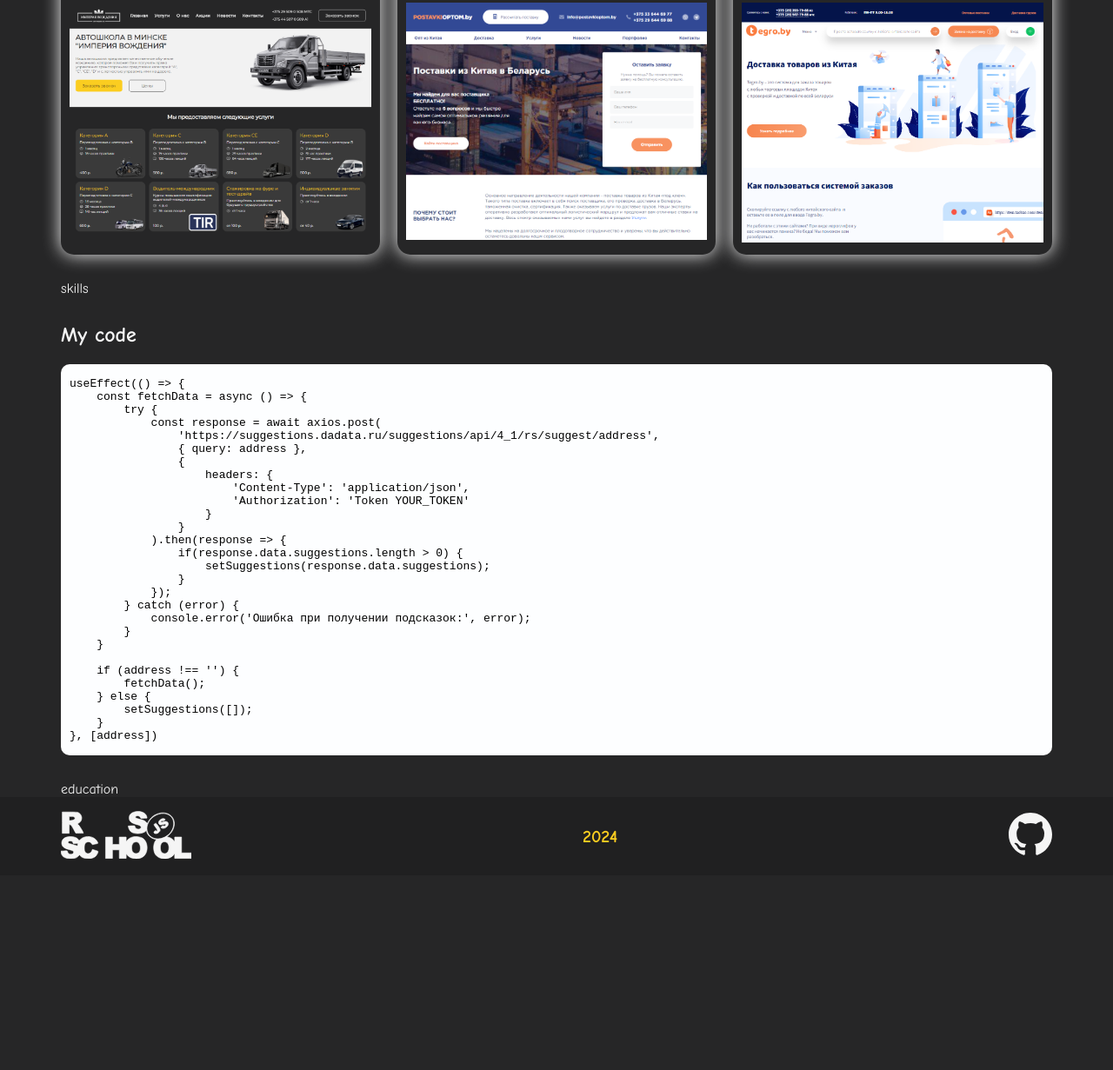
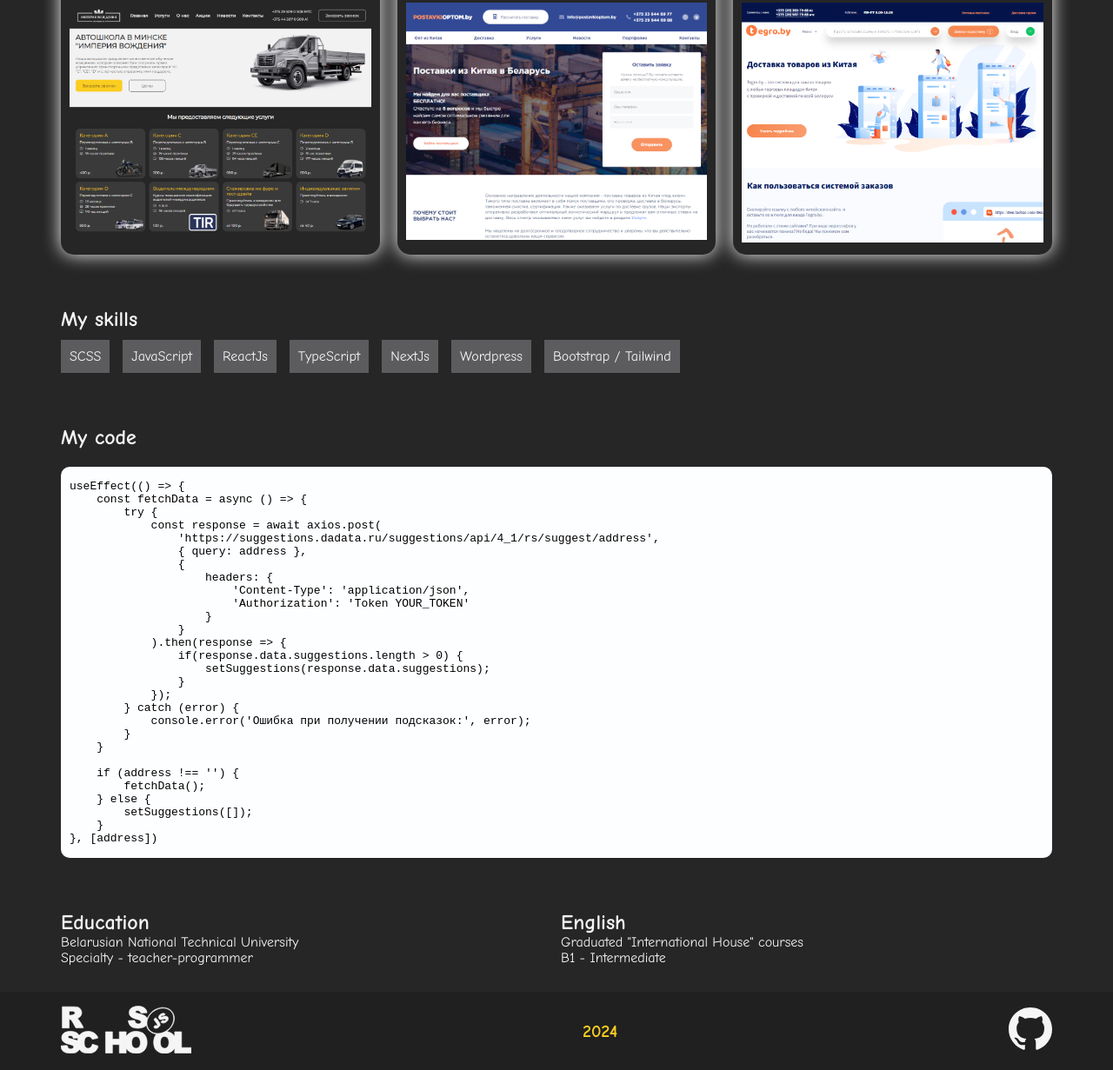
Before and after one commit to lekseyka/rsschool-cv, a plain HTML site: page index.html in a window 1280 px wide. Shown: the part 526-1757 px from the top of the page at 87% size. Before the commit the page ends 1533 px from the top, so only its background shows below. Drawn offline with Linux system fonts and the light colour scheme.

Commit message:
feat: add new cv sections (skills and education)

```diff
--- a/index.html
+++ b/index.html
@@ -2,8 +2,7 @@
 <html lang="en">
 <head>
     <meta charset="UTF-8">
-    <meta name="viewport"
-          content="width=device-width, user-scalable=no, initial-scale=1.0, maximum-scale=1.0, minimum-scale=1.0">
+    <meta name="viewport" content="width=device-width, initial-scale=1">
     <title>Alexey Krivitskiy CV</title>
     <link rel="stylesheet" href="style.css">
 </head>
@@ -29,7 +28,7 @@
             <img class="banner-avatar" src="/img/avatar.jpg" alt="Aleksey Krivitskiy">
             <div id="contacts" class="banner-contacts-wrapper">
                 <a href="https://t.me/aaleshaa" target="_blank"><h3><span>Telegram: </span>@aaleshaa</h3></a>
-                <a href="mailto: aleksey.krivitskiy2020@gmail.com" target="_blank"><h3><span>Gmail: </span>aleksey.krivitskiy2020@gmail.com</h3></a>
+                <a href="mailto:aleksey.krivitskiy2020@gmail.com" target="_blank"><h3><span>Gmail: </span>aleksey.krivitskiy2020@gmail.com</h3></a>
             </div>
         </section>
         <section id="projects" class="projects">
@@ -50,7 +49,16 @@
             </div>
         </section>
         <section class="skills">
-            skills
+            <h2>My skills</h2>
+            <div class="skills-wrapper">
+                <div class="skills-item">SCSS</div>
+                <div class="skills-item">JavaScript</div>
+                <div class="skills-item">ReactJs</div>
+                <div class="skills-item">TypeScript</div>
+                <div class="skills-item">NextJs</div>
+                <div class="skills-item">Wordpress</div>
+                <div class="skills-item">Bootstrap / Tailwind</div>
+            </div>
         </section>
         <section id="code" class="code">
             <h2>My code</h2>
@@ -85,9 +93,17 @@ useEffect(() => {
 }, [address])
             </code></pre>
         </section>
-
         <section class="education">
-            education
+            <div class="education-item">
+                <h2>Education</h2>
+                <div>Belarusian National Technical University</div>
+                <div>Specialty - teacher-programmer</div>
+            </div>
+            <div class="education-item">
+                <h2>English</h2>
+                <div>Graduated "International House" courses</div>
+                <div>B1 - Intermediate</div>
+            </div>
         </section>
     </main>
     <footer class="footer">
--- a/style.css
+++ b/style.css
@@ -187,6 +187,29 @@ nav ul li a:hover {
     margin-top: 10px;
 }
 
+.skills {
+    padding: 30px 0;
+}
+
+.skills-wrapper {
+    display: flex;
+    gap: 15px;
+    flex-wrap: wrap;
+    margin-top: 10px;
+}
+
+.skills-item {
+    padding: 10px;
+    background: rgba(225, 225, 231, 0.29);
+    transition: all 0.2s;
+}
+
+.skills-item:hover {
+    transform: scale(1.5);
+    background: rgba(225, 225, 231);
+    color: #202021;
+}
+
 .code {
     padding: 30px 0;
 }
@@ -198,6 +221,24 @@ nav ul li a:hover {
     padding: 0 10px;
     margin-top: 20px;
     border-radius: 10px;
+}
+
+.education {
+    display: flex;
+    gap: 10px;
+    padding: 30px 0;
+
+    @media (max-width: 525px) {
+        flex-wrap: wrap;
+    }
+}
+
+.education-item {
+    width: 50%;
+
+    @media (max-width: 525px) {
+        width: 100%;
+    }
 }
 
 .footer-wrapper {
```
